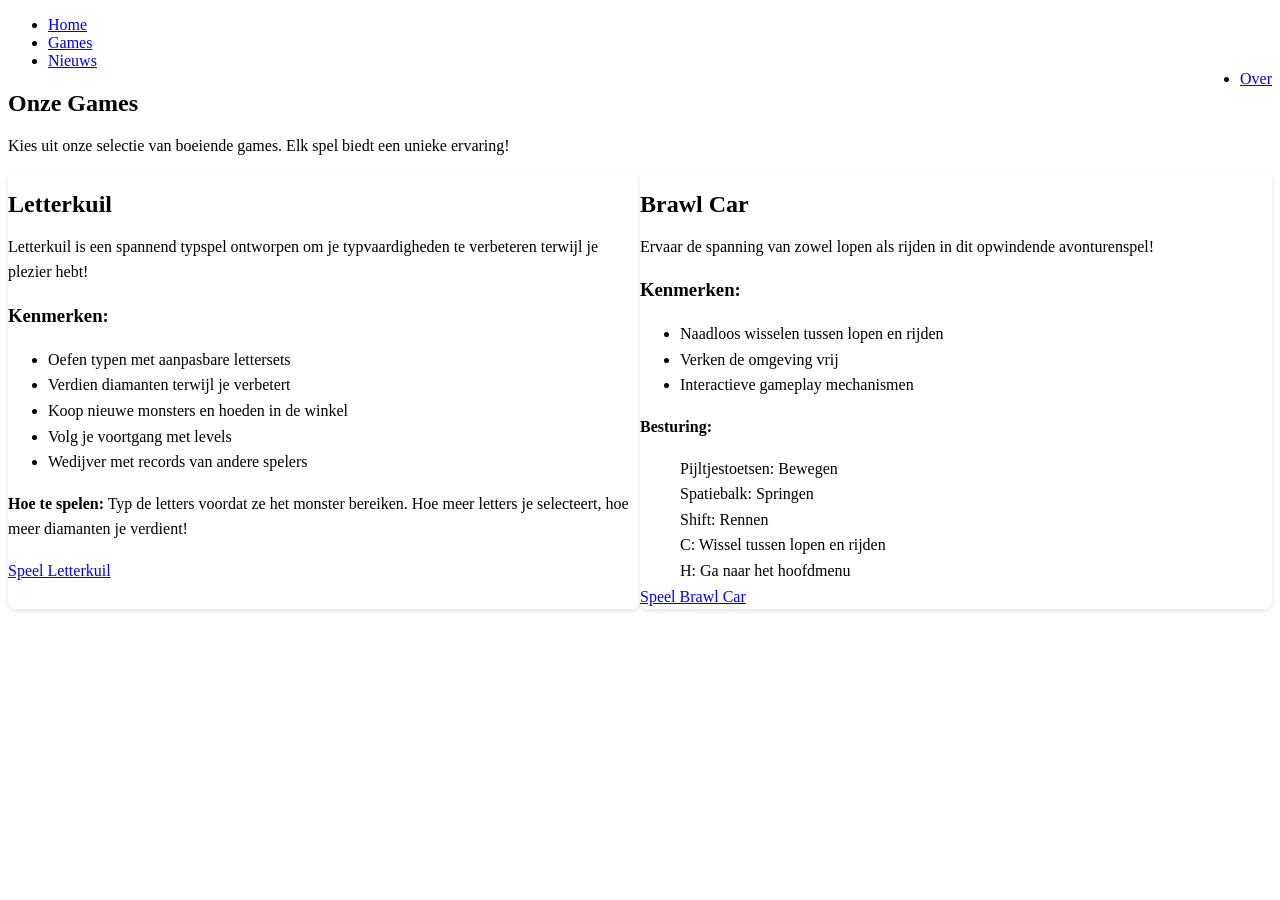
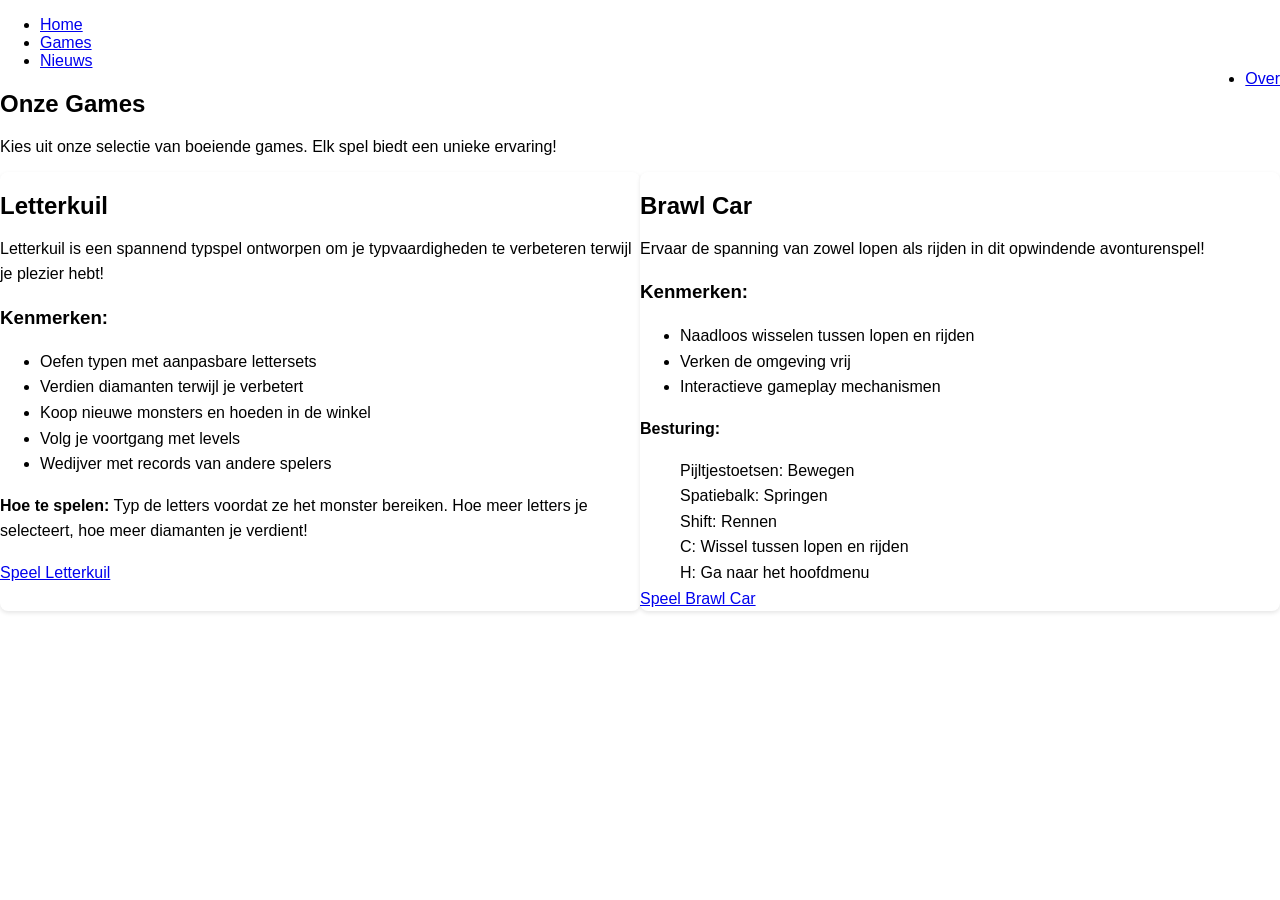

changed layout

--- a/css/games.css
+++ b/css/games.css
@@ -136,3 +136,79 @@ html>body #related_links li a {
         grid-template-columns: repeat(auto-fit, minmax(300px, 1fr));
     }
 }
+
+* {box-sizing: border-box}
+body {font-family: Verdana, sans-serif; margin:0}
+.mySlides {display: none}
+img {vertical-align: middle;}
+
+/* Slideshow container */
+.slideshow-container {
+  max-width: 1000px;
+  position: relative;
+  margin: auto;
+}
+
+/* Next & previous buttons */
+.prev, .next {
+  cursor: pointer;
+  position: absolute;
+  top: 50%;
+  width: auto;
+  padding: 16px;
+  margin-top: -22px;
+  color: black;
+  font-weight: bold;
+  font-size: 18px;
+  transition: 0.6s ease;
+  border-radius: 0 3px 3px 0;
+  user-select: none;
+}
+
+/* Position the "next button" to the right */
+.next {
+  right: -100px;
+  border-radius: 3px 0 0 3px;
+}
+
+.prev {
+  left: -100px;
+  border-radius: 3px 0 0 3px;
+}
+
+/* On hover, add a black background color with a little bit see-through */
+.prev:hover, .next:hover {
+  background-color: rgba(0,0,0,0.8);
+}
+
+/* The dots/bullets/indicators */
+.dot {
+  cursor: pointer;
+  height: 15px;
+  width: 15px;
+  margin: 0 2px;
+  background-color: #bbb;
+  border-radius: 50%;
+  display: inline-block;
+  transition: background-color 0.6s ease;
+}
+
+.active2, .dot:hover {
+  background-color: #717171;
+}
+
+/* Fading animation */
+.fade {
+  animation-name: fade;
+  animation-duration: 1.5s;
+}
+
+@keyframes fade {
+  from {opacity: .4}
+  to {opacity: 1}
+}
+
+/* On smaller screens, decrease text size */
+@media only screen and (max-width: 300px) {
+  .prev, .next,.text {font-size: 11px}
+}
